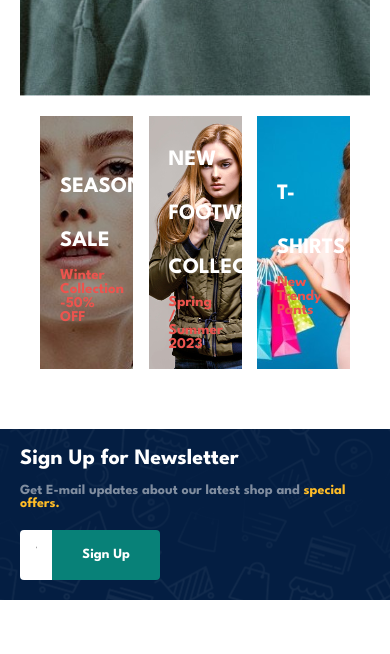
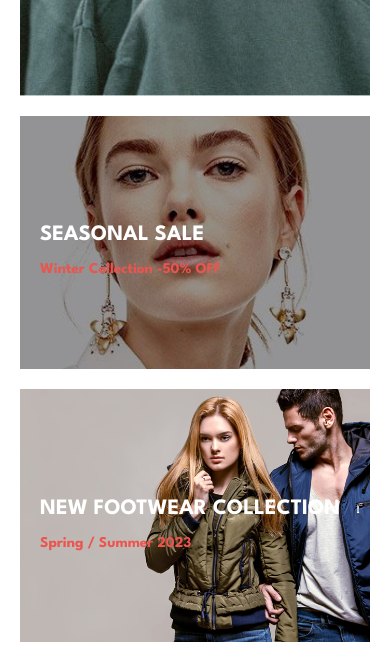
Before and after one commit to rishabh02dev/Kara-Fashion-Brand-Ecommerce-Website, a plain HTML site: page index.html in a window 390 px wide. Shown: the part 10690-11344 px from the top of the page. Drawn offline with Linux system fonts and the light colour scheme.

Commit message:
Responsiveness Completed

```diff
--- a/style.css
+++ b/style.css
@@ -686,6 +686,24 @@ footer .copyright{
         margin-top: 20px;
     }
 
+    #banner3{
+        padding: 0 20px;
+
+    }
+
+    #banner3 .banner-box{
+        width: 100%;
+    }
+
+    #newsletter .form {
+        width: 100%;
+    }
+
+    #newsletter{
+        padding: 40px 20px;
+    }
+
+
 
 
 
```
